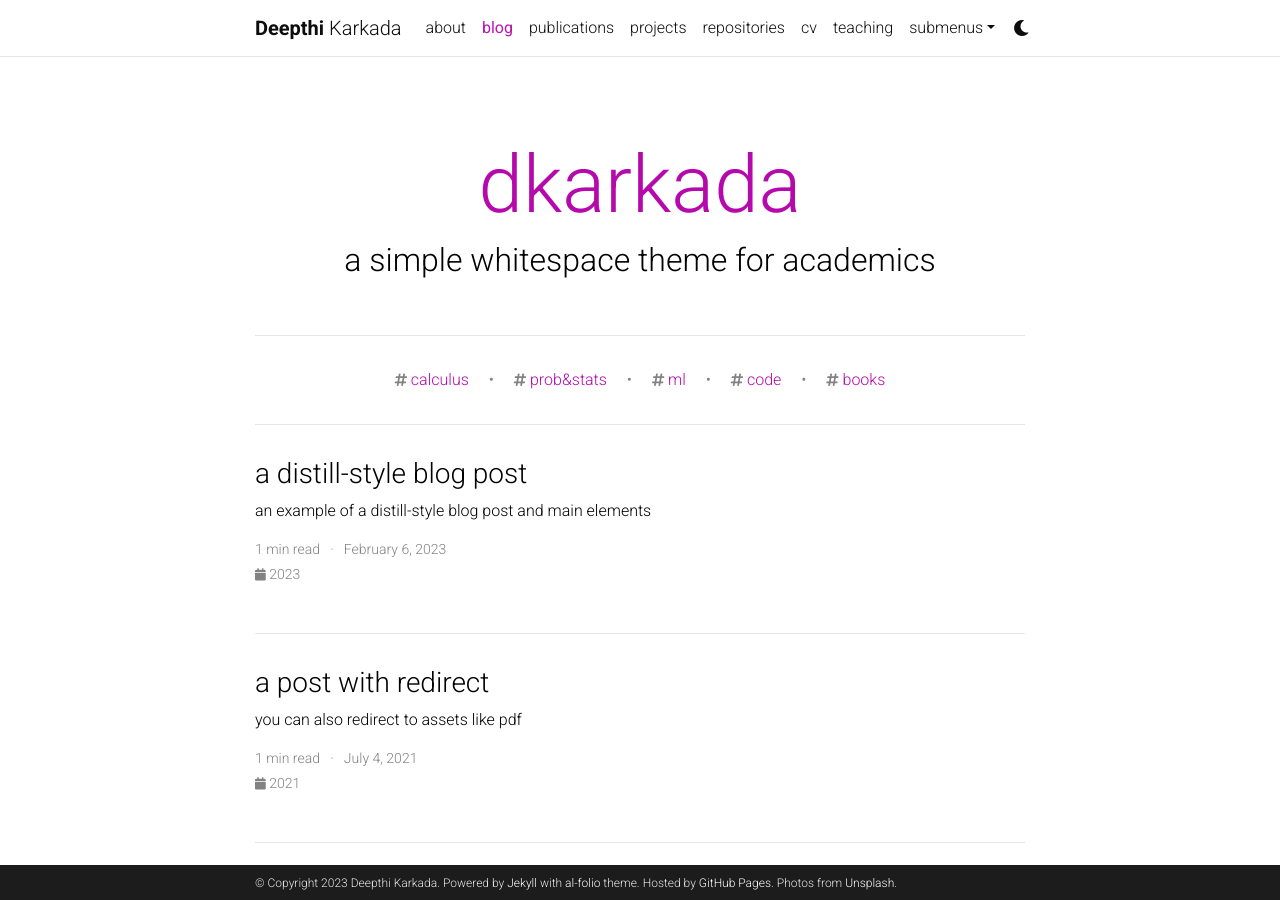
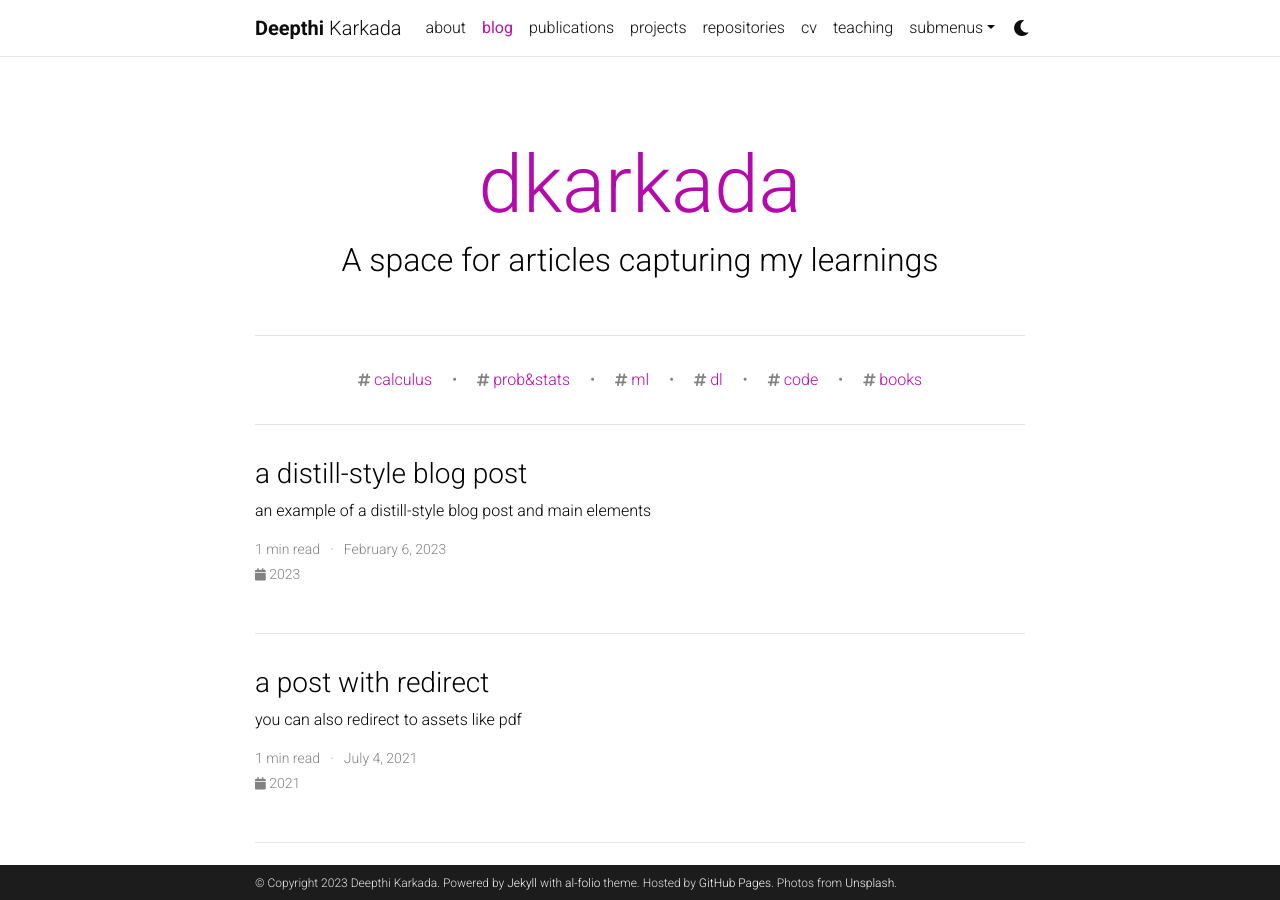
Before and after one commit to deepkarkada/deepkarkada.github.io, a Jekyll site: the page built from blog/index.html, in a window 1280 px wide and 900 px high. Built offline with Jekyll 4.4.1, drawn with Linux system fonts in a browser that asks for light colours; the list of posts is cut into pages by our own code; comment, search, counter and statistics services are not loaded; a style sheet for code colours, icons or effects is not loaded.

```diff
--- a/_config.yml
+++ b/_config.yml
@@ -114,7 +114,7 @@
 
 blog_name: dkarkada # blog_name will be displayed in your blog page
 blog_nav_title: blog # your blog must have a title for it to be displayed in the nav bar
-blog_description: a simple whitespace theme for academics
+blog_description: A space for articles capturing my learnings
 permalink: /blog/:year/:title/
 
 # Pagination
@@ -224,7 +224,7 @@
     tag: '/blog/tag/:name/'
     category: '/blog/category/:name/'
 
-display_tags: ['calculus', 'prob&stats', 'ml', 'code', 'books'] # this tags will be dispalyed on the front page of your blog
+display_tags: ['calculus', 'prob&stats', 'ml', 'dl', 'code', 'books'] # this tags will be dispalyed on the front page of your blog
 
 # -----------------------------------------------------------------------------
 # Jekyll Scholar
```
